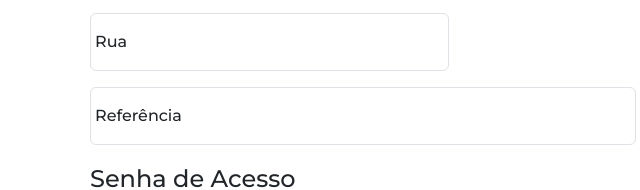
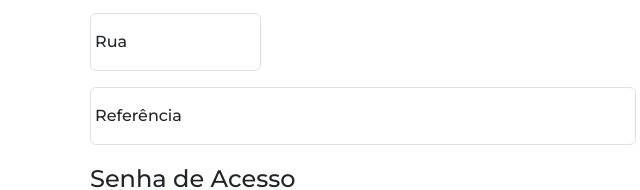
Before and after one commit to RaulCaetanoLinoRosa/Site-final, a plain HTML site: page cadastro.html in a window 1280 px wide. Shown: the part 347-537 px from the top of the page, 562-1202 px from the left. Drawn offline with nearby package versions, Linux system fonts and the light colour scheme.

Commit message:
Update cadastro.html

```diff
--- a/cadastro.html
+++ b/cadastro.html
@@ -100,8 +100,8 @@
                                 <input class="form-control" type="text" id="txtComplemento" placeholder=" " />
                                 <label for="txtComplemento">Complemento</label>
                             </div>
-                          <div class="form-floating mb-3 col-md-8">
-                                <input class="form-control" type="text" id="txtRua" placeholder=" " />
+                          <div class="form-floating mb-3 col-md-4">
+                                <input class="form-control" type="text" id="txtRua" placeholder=" " name="rua" />
                                 <label for="txtRua">Rua</label>
                             </div>
                             <div class="form-floating mb-3">
```
